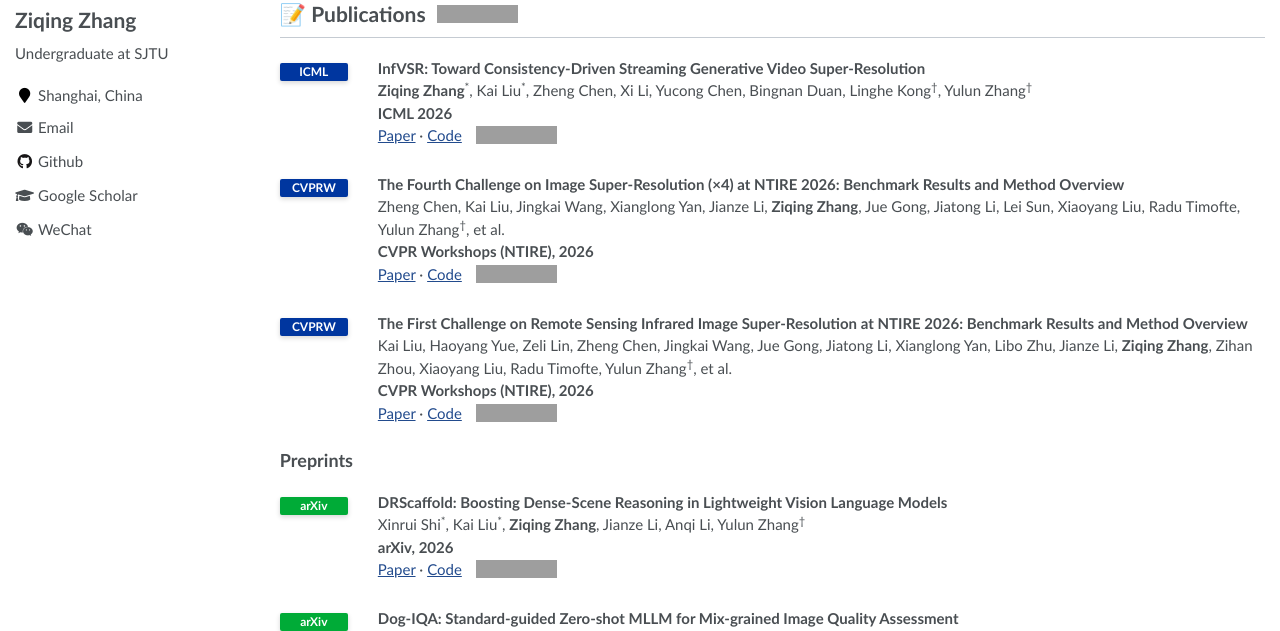
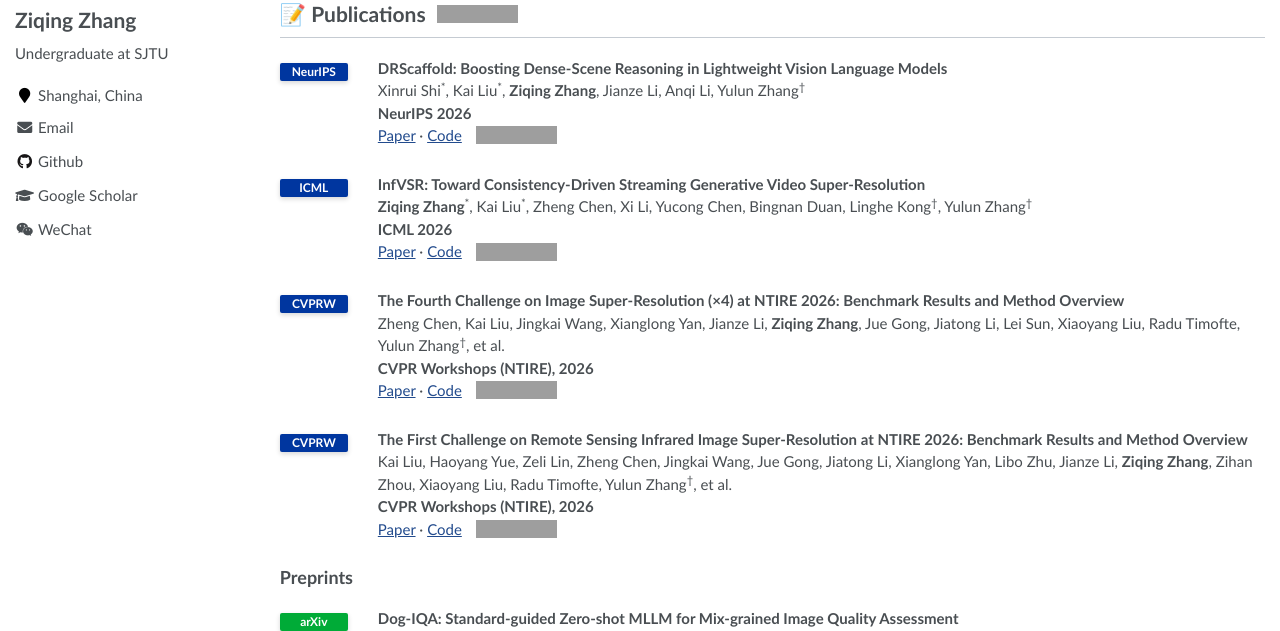
Before and after one commit to zzqingz/zzqingz.github.io, a Jekyll site: the page built from _pages/about.md, in a window 1280 px wide and 900 px high, cut to the strip 269-900 px from the top of the window. Built offline with Jekyll 4.4.1, drawn with Linux system fonts in a browser that asks for light colours; part of the change alters nothing that is shown; grey boxes are pictures that could not be loaded.

Commit message:
Update DRScaffold to NeurIPS 2026

```diff
--- a/_pages/about.md
+++ b/_pages/about.md
@@ -21,6 +21,16 @@ I warmly welcome collaborations and research discussions. Please feel free to re
 <span class="anchor" id="publications"></span>
 
 <h1 class="publications-heading"><span>📝 Publications</span><a class="scholar-badge" href="{{ site.author.googlescholar }}" aria-label="Google Scholar: {{ site.data.scholar.citations }} citations"><img src="https://img.shields.io/badge/Citations-{{ site.data.scholar.citations }}-5383ec?logo=Google%20Scholar&amp;labelColor=ffffff&amp;style=plastic" alt="Google Scholar citations: {{ site.data.scholar.citations }}" height="18"></a></h1>
+
+<article class="publication-entry" markdown="0">
+<div class="publication-venue"><span class="venue-badge">NeurIPS</span></div>
+<div class="publication-details">
+<h3>DRScaffold: Boosting Dense-Scene Reasoning in Lightweight Vision Language Models</h3>
+<p>Xinrui Shi<sup>&#42;</sup>, Kai Liu<sup>&#42;</sup>, <strong>Ziqing Zhang</strong>, Jianze Li, Anqi Li, Yulun Zhang<sup>†</sup><br>
+<strong>NeurIPS 2026</strong><br>
+<a href="https://arxiv.org/abs/2605.26038">Paper</a> · <span class="publication-code"><a href="https://github.com/irene-shi/DRScaffold">Code</a> <a class="repo-stars" href="https://github.com/irene-shi/DRScaffold/stargazers"><img src="https://img.shields.io/github/stars/irene-shi/DRScaffold?style=social&amp;label=Stars" alt="GitHub stars for irene-shi/DRScaffold" height="18"></a></span></p>
+</div>
+</article>
 
 <article class="publication-entry" markdown="0">
 <div class="publication-venue"><span class="venue-badge">ICML</span></div>
@@ -53,16 +63,6 @@ I warmly welcome collaborations and research discussions. Please feel free to re
 </article>
 
 ## Preprints
-
-<article class="publication-entry" markdown="0">
-<div class="publication-venue"><span class="venue-badge venue-badge--preprint">arXiv</span></div>
-<div class="publication-details">
-<h3>DRScaffold: Boosting Dense-Scene Reasoning in Lightweight Vision Language Models</h3>
-<p>Xinrui Shi<sup>&#42;</sup>, Kai Liu<sup>&#42;</sup>, <strong>Ziqing Zhang</strong>, Jianze Li, Anqi Li, Yulun Zhang<sup>†</sup><br>
-<strong>arXiv, 2026</strong><br>
-<a href="https://arxiv.org/abs/2605.26038">Paper</a> · <span class="publication-code"><a href="https://github.com/irene-shi/DRScaffold">Code</a> <a class="repo-stars" href="https://github.com/irene-shi/DRScaffold/stargazers"><img src="https://img.shields.io/github/stars/irene-shi/DRScaffold?style=social&amp;label=Stars" alt="GitHub stars for irene-shi/DRScaffold" height="18"></a></span></p>
-</div>
-</article>
 
 <article class="publication-entry" markdown="0">
 <div class="publication-venue"><span class="venue-badge venue-badge--preprint">arXiv</span></div>
```
